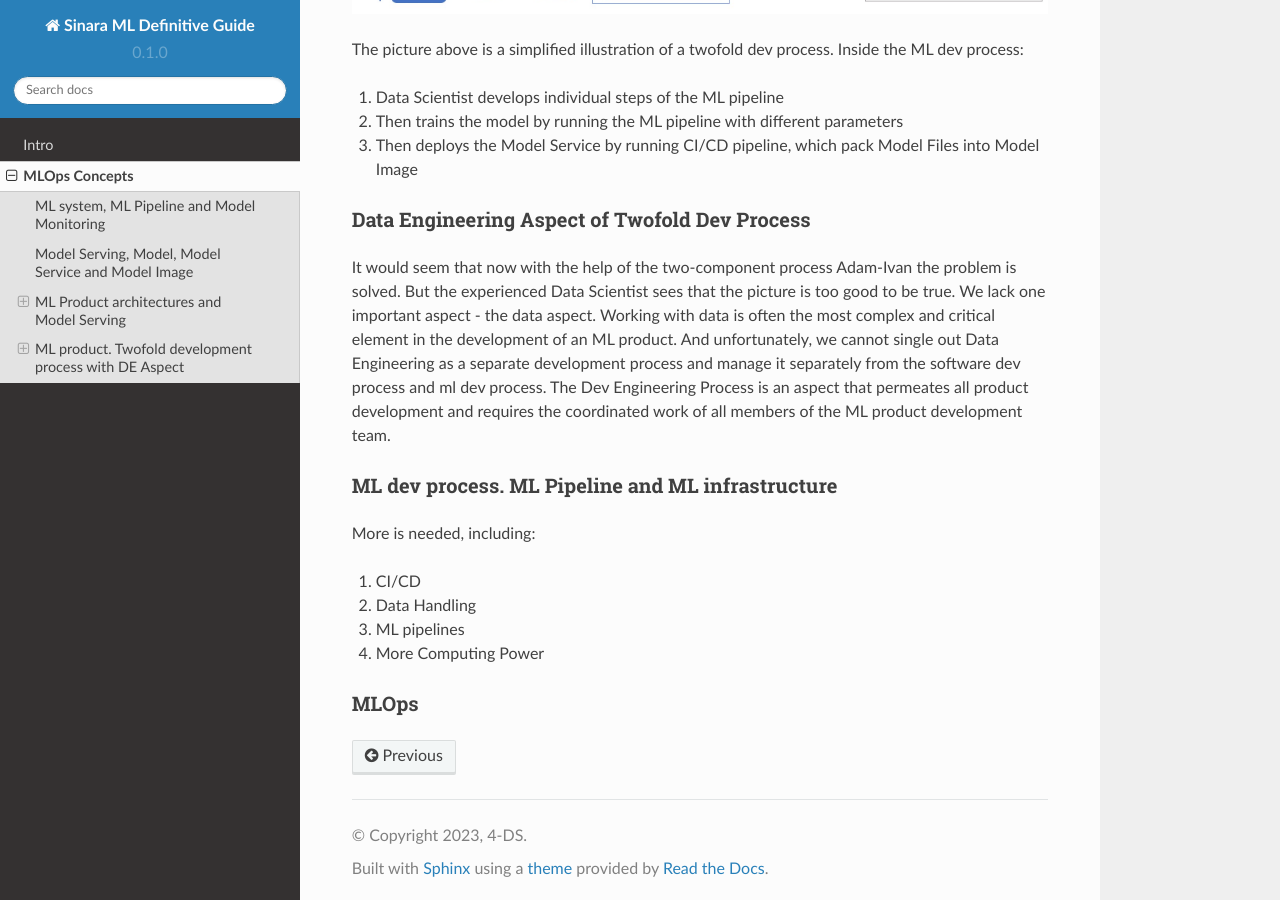
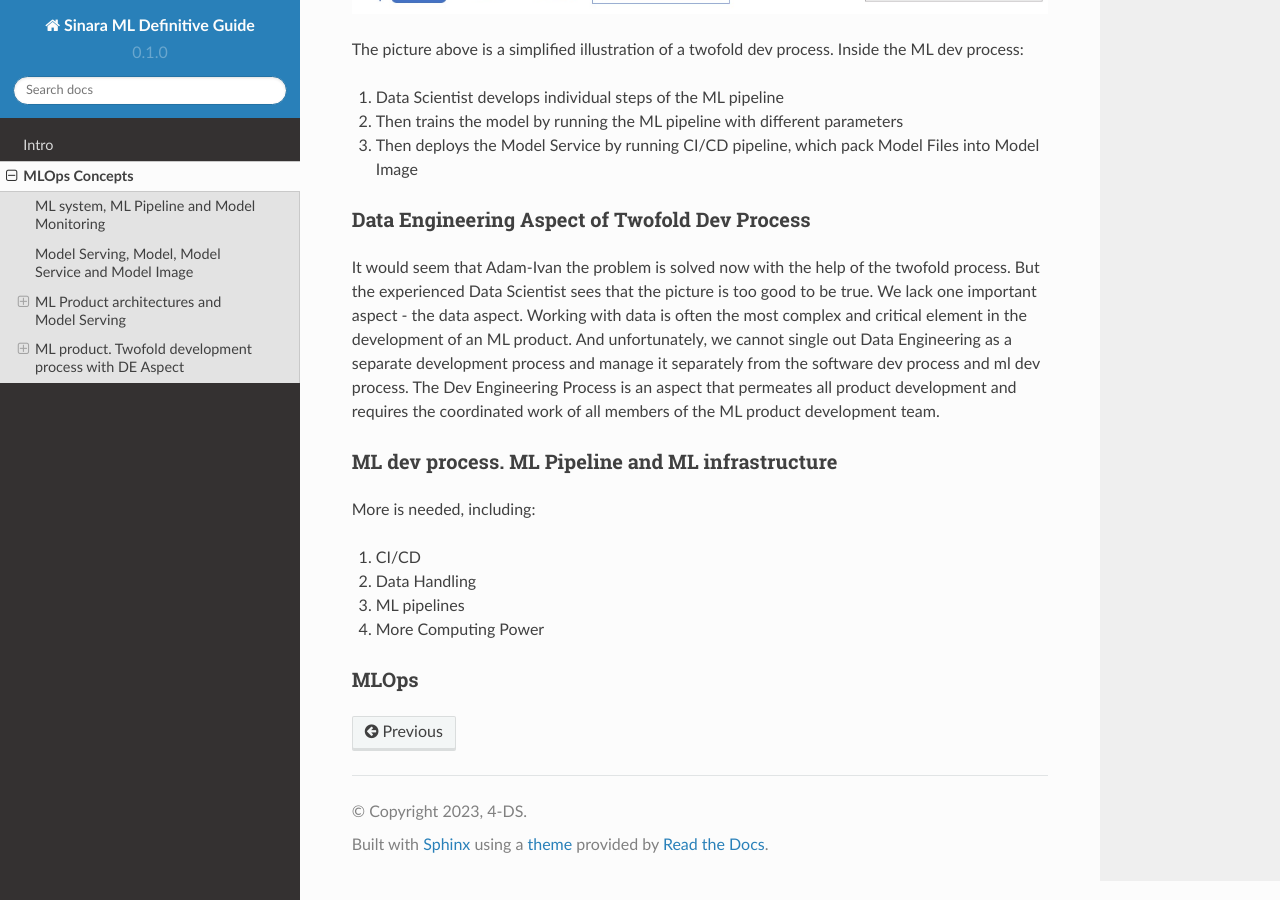
Before and after one commit to 4-DS/SinaraML-Def-Guide, a Sphinx documentation site: the page built from docs/source/concepts.rst, in a window 1280 px wide and 900 px high, scrolled down 8291 px. Built offline with Sphinx 7.4.7 and the Read the Docs theme 2.0.0, drawn with Linux system fonts in a browser that asks for light colours.

Commit message:
Update concepts.rst

```diff
--- a/docs/source/concepts.rst
+++ b/docs/source/concepts.rst
@@ -150,7 +150,7 @@ The picture above is a simplified illustration of a twofold dev process. Inside
 
 Data Engineering Aspect of Twofold Dev Process
 ==============================================
-It would seem that now with the help of the two-component process Adam-Ivan the problem is solved. But the experienced Data Scientist sees that the picture is too good to be true. We lack one important aspect - the data aspect. Working with data is often the most complex and critical element in the development of an ML product. And unfortunately, we cannot single out Data Engineering as a separate development process and manage it separately from the software dev process and ml dev process. The Dev Engineering Process is an aspect that permeates all product development and requires the coordinated work of all members of the ML product development team.
+It would seem that Adam-Ivan the problem is solved now with the help of the twofold process. But the experienced Data Scientist sees that the picture is too good to be true. We lack one important aspect - the data aspect. Working with data is often the most complex and critical element in the development of an ML product. And unfortunately, we cannot single out Data Engineering as a separate development process and manage it separately from the software dev process and ml dev process. The Dev Engineering Process is an aspect that permeates all product development and requires the coordinated work of all members of the ML product development team.
 
 ML dev process. ML Pipeline and ML infrastructure
 =================================================
```
